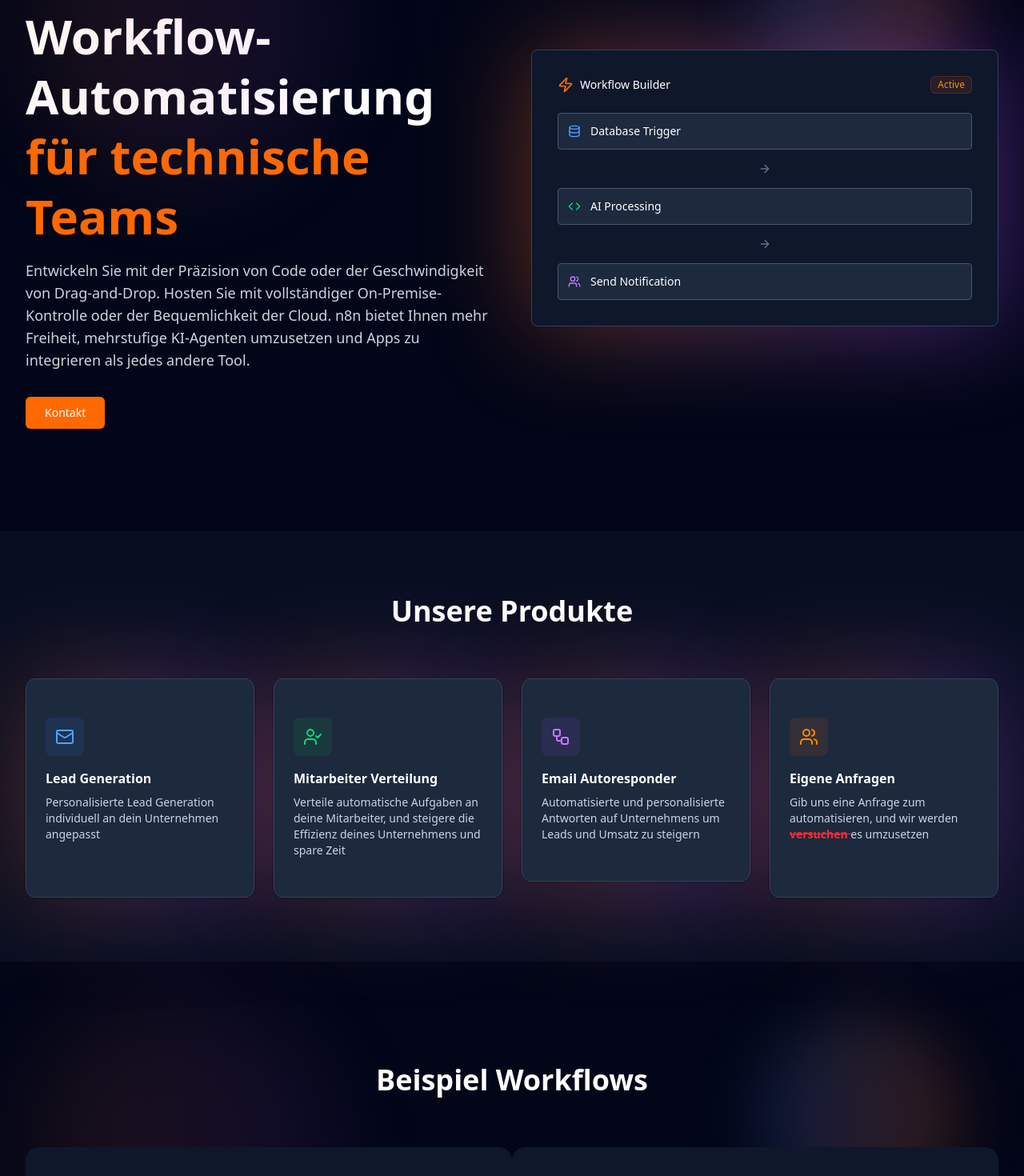
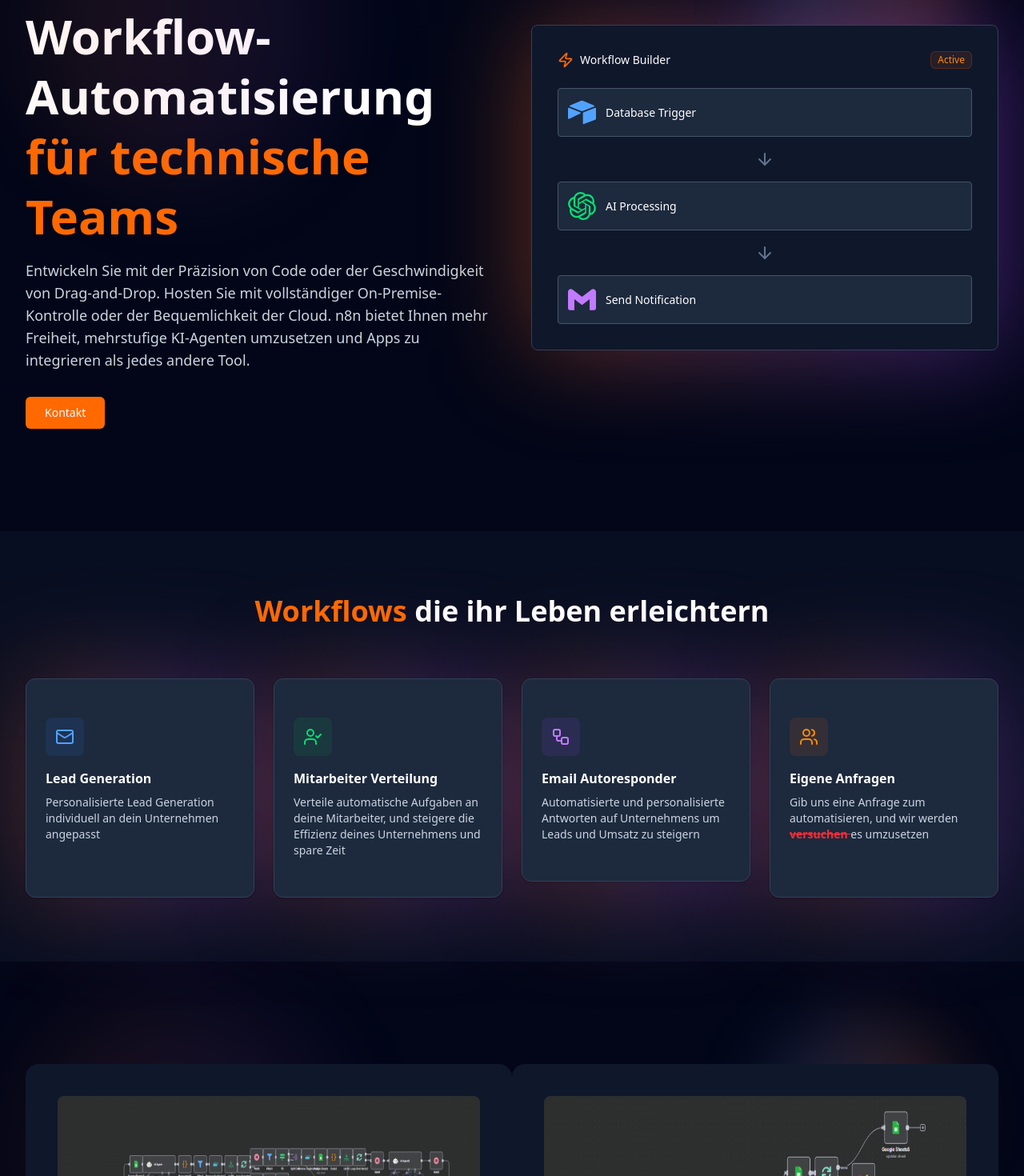
Before and after one commit to KreakxX/n8n-Agentur-Website, a Next.js app: page / in a window 1280 px wide. Shown: the part 260-1730 px from the top of the page at 80% size. Built offline with nearby package versions, Linux system fonts and the light colour scheme.

Commit message:
Design update 2

```diff
--- a/src/app/page.tsx
+++ b/src/app/page.tsx
@@ -13,6 +13,7 @@ import {
   Mail,
   UserCheck,
   User,
+  ArrowDown,
 } from "lucide-react";
 import {
   SiN8N,
@@ -114,7 +115,6 @@ export default function LandingPage() {
   } as const;
 
   const integrations = Object.keys(iconsMap) as Array<keyof typeof iconsMap>;
-  const [mousePosition, setMousePosition] = useState({ x: 0, y: 0 });
 
   return (
     <div className="min-h-screen bg-slate-950 text-white">
@@ -209,21 +209,21 @@ export default function LandingPage() {
                 </div>
                 <div className="space-y-4">
                   <div className="flex items-center space-x-3 p-3 bg-slate-800 rounded border border-slate-600">
-                    <Database className="h-4 w-4 text-blue-400" />
+                    <SiAirtable size={35} className=" text-blue-400" />
                     <span className="text-sm">Database Trigger</span>
                   </div>
                   <div className="flex items-center justify-center">
-                    <ArrowRight className="h-4 w-4 text-slate-500" />
+                    <ArrowDown className="h-6 w-6 text-slate-500" />
                   </div>
                   <div className="flex items-center space-x-3 p-3 bg-slate-800 rounded border border-slate-600">
-                    <Code className="h-4 w-4 text-green-400" />
+                    <SiOpenai size={35} className=" text-green-400" />
                     <span className="text-sm">AI Processing</span>
                   </div>
                   <div className="flex items-center justify-center">
-                    <ArrowRight className="h-4 w-4 text-slate-500" />
+                    <ArrowDown className="h-6 w-6 text-slate-500" />
                   </div>
                   <div className="flex items-center space-x-3 p-3 bg-slate-800 rounded border border-slate-600">
-                    <Users className="h-4 w-4 text-purple-400" />
+                    <SiGmail size={35} className=" text-purple-400" />
                     <span className="text-sm">Send Notification</span>
                   </div>
                 </div>
@@ -237,7 +237,8 @@ export default function LandingPage() {
         <div className="container mx-auto px-4 sm:px-6 lg:px-8">
           <div className="text-center mb-16">
             <h2 className="text-3xl sm:text-4xl font-bold mb-4">
-              Unsere Produkte
+              <span className="text-orange-500 font-bold"> Workflows </span> die
+              ihr Leben erleichtern
             </h2>
           </div>
           <div className="grid md:grid-cols-2 lg:grid-cols-4 gap-6">
@@ -368,12 +369,6 @@ export default function LandingPage() {
 
         <div className="relative z-10">
           <div className="container mx-auto px-4 sm:px-6 lg:px-8">
-            <div className="text-center mb-16">
-              <h2 className="text-3xl sm:text-4xl font-bold mb-4">
-                Beispiel Workflows
-              </h2>
-            </div>
-
             <div className="flex justify-between mb-20  ">
               <div className="flex  ">
                 <div className="flex-col bg-slate-900 p-10 rounded-2xl">
```
